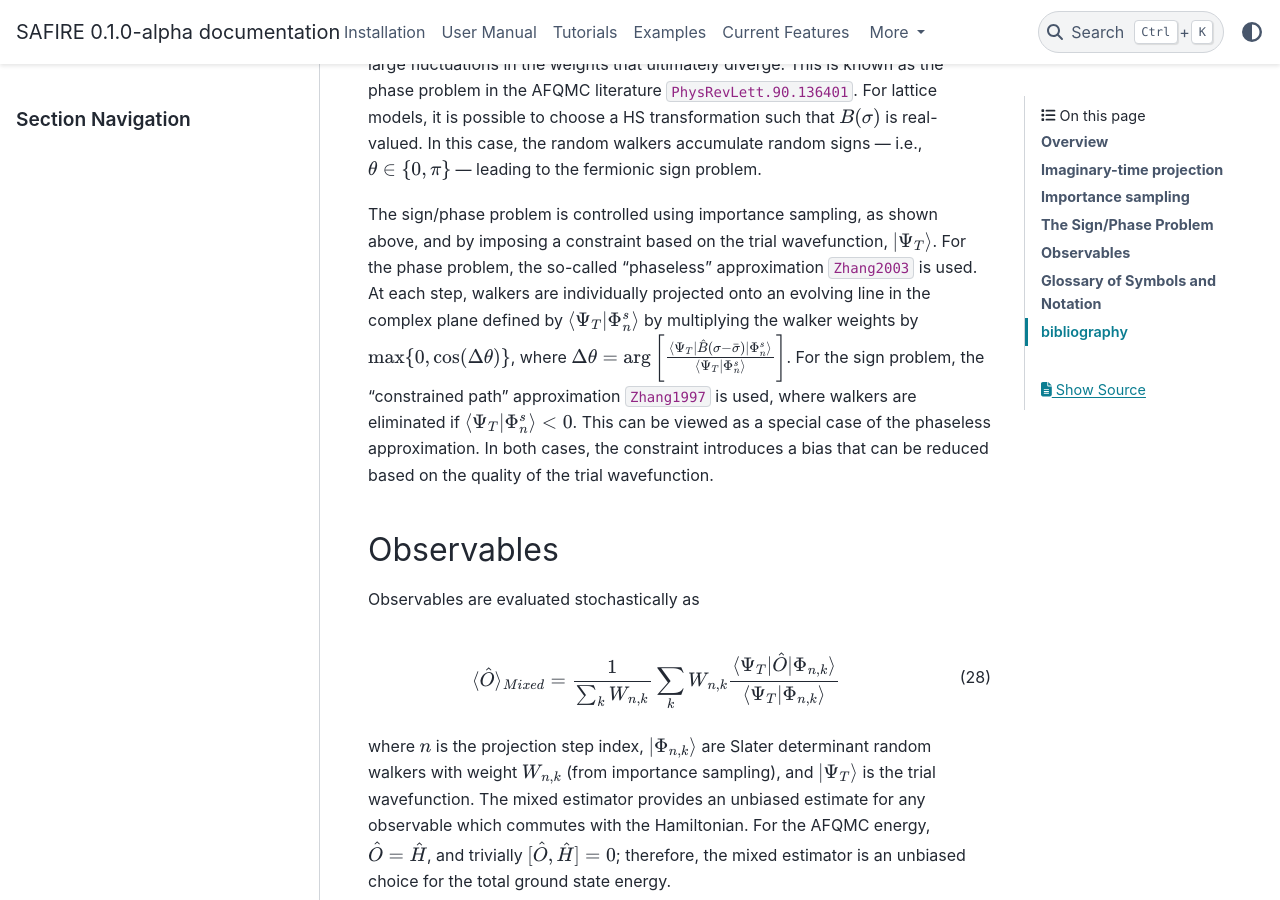
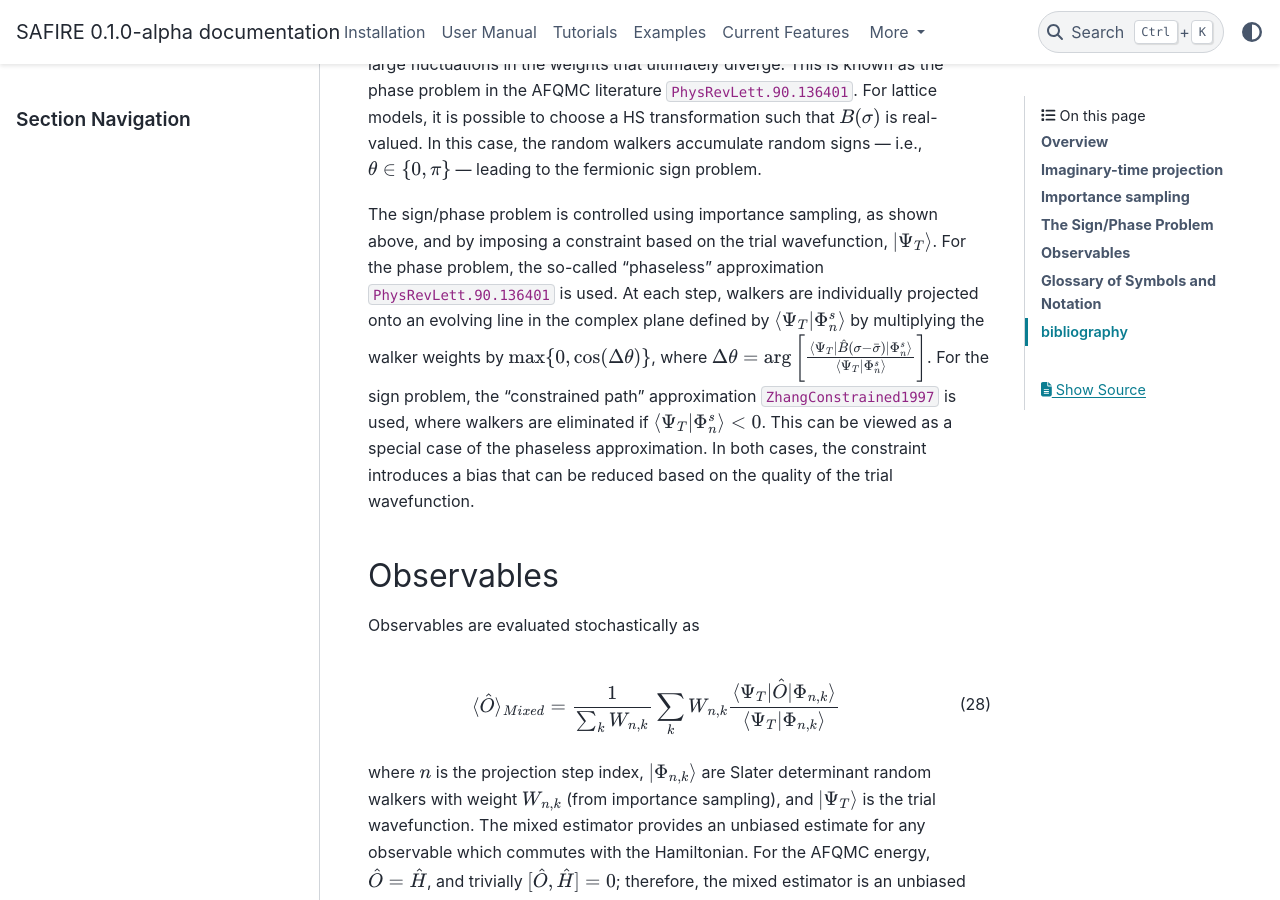
Before and after one commit to bkesk/SAFIRE, a Sphinx documentation site: the page built from docs/afqmc.rst, in a window 1280 px wide and 900 px high, scrolled down 3743 px. Built offline with Sphinx 7.4.7 and the PyData theme 0.15.4, drawn with Linux system fonts in a browser that asks for light colours; pages that are not in the unit, such as notebooks, are missing from menus; cross-references to code outside the pages are shown as plain code; some of the changed lines change nothing that is shown.

Commit message:
docs: add missing citation

```diff
--- a/docs/afqmc.rst
+++ b/docs/afqmc.rst
@@ -171,12 +171,12 @@ In this case, the random walkers accumulate random signs — i.e., :math:`\theta
 
 The sign/phase problem is controlled using importance sampling, as shown above, and by imposing
 a constraint based on the trial wavefunction, :math:`| \Psi_T \rangle`.
-For the phase problem, the so-called "phaseless" approximation :cite:`Zhang2003` is used.
+For the phase problem, the so-called "phaseless" approximation :cite:`PhysRevLett.90.136401` is used.
 At each step, walkers are individually projected onto an
 evolving line in the complex plane defined by :math:`\langle \Psi_T | \Phi^s_n \rangle` by multiplying
 the walker weights by :math:`\max\{0, \cos(\Delta \theta)\}`, where
 :math:`\Delta \theta = \arg\left[\frac{\langle\Psi_T|\hat{B}(\mathbf{\sigma} - \bar{\mathbf{\sigma}})|\Phi^s_n \rangle}{\langle\Psi_T|\Phi^s_n \rangle}\right]`.
-For the sign problem, the "constrained path" approximation :cite:`Zhang1997` is used,
+For the sign problem, the "constrained path" approximation :cite:`ZhangConstrained1997` is used,
 where walkers are eliminated if :math:`\langle \Psi_T | \Phi^s_n \rangle < 0`.
 This can be viewed as a special case of the phaseless approximation.
 In both cases, the constraint introduces a bias that can be reduced based on the quality of the trial wavefunction.
--- a/docs/bibs/afqmc.bib
+++ b/docs/bibs/afqmc.bib
@@ -1,3 +1,17 @@
+@article{ZhangConstrained1997,
+  title = {Constrained Path {{Monte Carlo}} Method for Fermion Ground States},
+  author = {Zhang, Shiwei and Carlson, J. and Gubernatis, J. E.},
+  year = {1997},
+  month = mar,
+  journal = {Phys. Rev. B},
+  volume = {55},
+  number = {12},
+  pages = {7464--7477},
+  publisher = {American Physical Society},
+  doi = {10.1103/PhysRevB.55.7464},
+  urldate = {2024-09-09},
+}
+
 @article{PhysRevLett.90.136401,
   author    = {Zhang, Shiwei and Krakauer, Henry},
   journal   = {Phys. Rev. Lett.},
```
